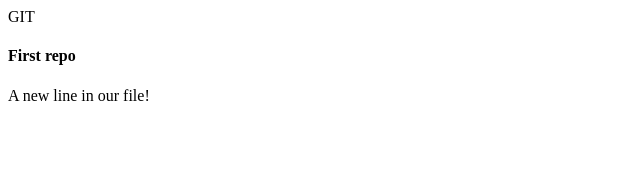
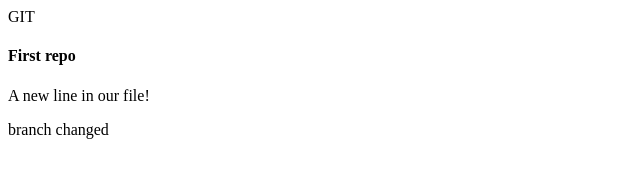
Before and after one commit to LavanyaRavichandran/samplegit, a plain HTML site: page index.html in a window 1280 px wide. Shown: the whole page, without its empty margins (0-640 px from the left). Drawn offline with Linux system fonts and the light colour scheme.

Commit message:
added new

```diff
--- a/index.html
+++ b/index.html
@@ -4,5 +4,6 @@
 <body>
 <h4>First repo</h4>
 <p>A new line in our file!</p>
+<p>branch changed</p>
 </body>
 </html>
```
